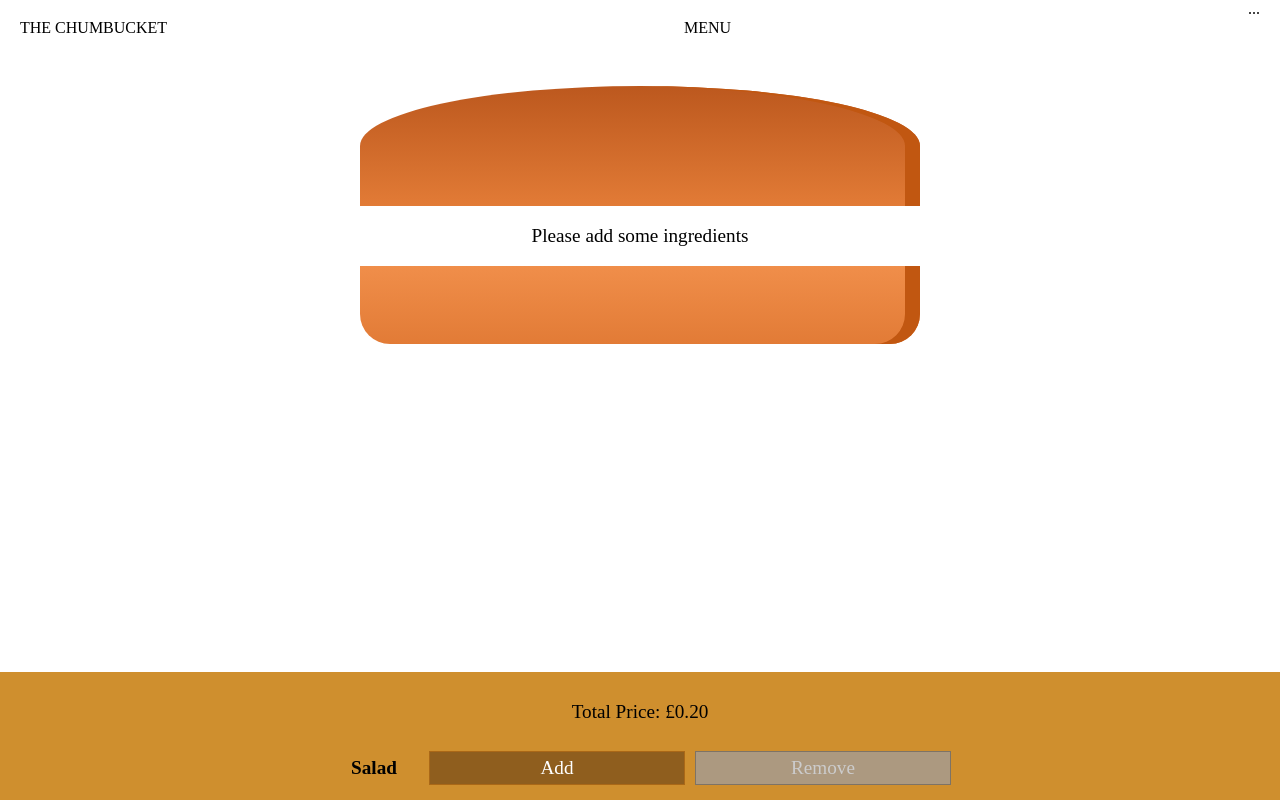
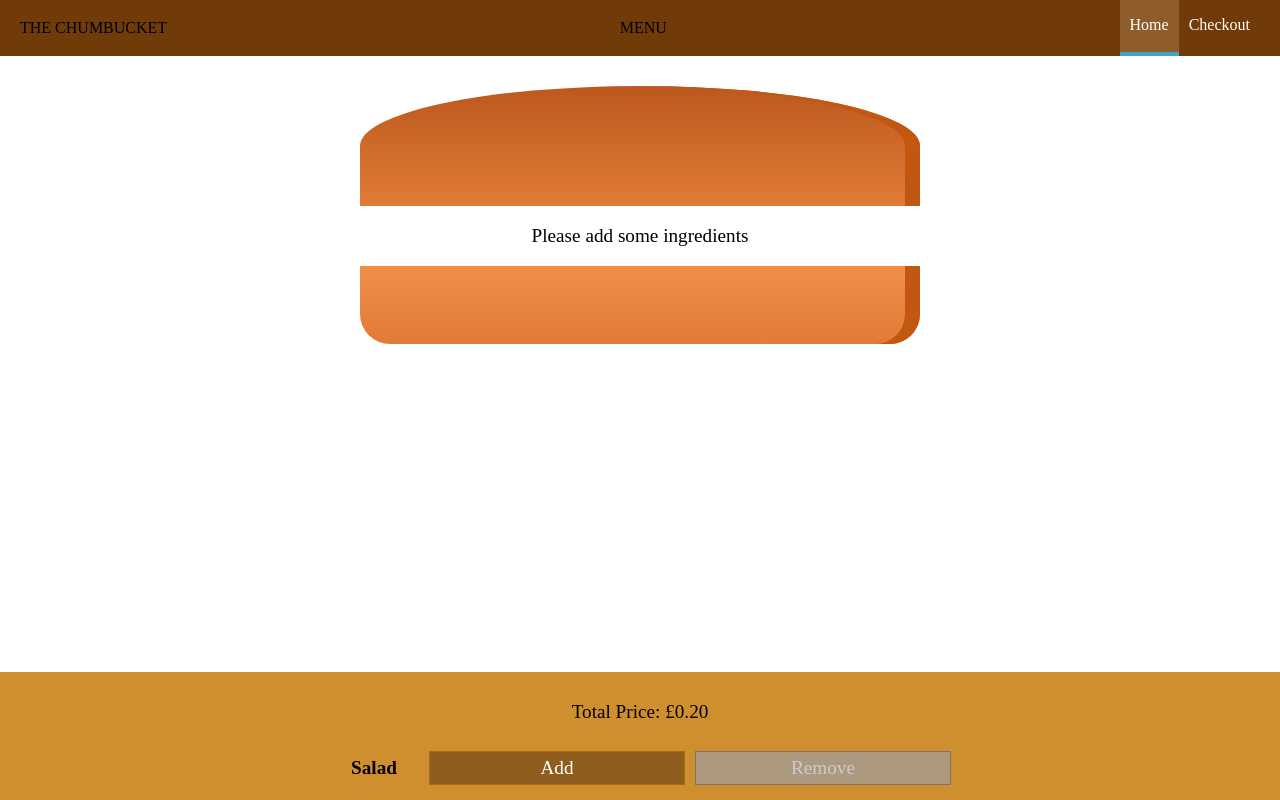
Before and after one commit to AxSch/burger-app, a React app: page / in a window 1280 px wide. Shown: the top 800 px of the page. Built offline with nearby package versions, Linux system fonts and the light colour scheme; a web font is replaced by a local one.

Commit message:
feat&fix: fixed typo with background-color & added usage of NavItems component

```diff
--- a/src/components/Navigation/Toolbar/Toolbar.tsx
+++ b/src/components/Navigation/Toolbar/Toolbar.tsx
@@ -1,5 +1,6 @@
 import React from 'react'
 import styled from 'styled-components'
+import NavItems from '../NavItems/NavItems';
 
 const StyledToolBar = styled.header`
   height: 56px;
@@ -7,7 +8,7 @@ const StyledToolBar = styled.header`
   position: fixed;
   top: 0;
   left: 0;
-  background-colour: #703B09;
+  background-color: #703B09;
   display: flex;
   justify-content: space-between;
   align-items: center;
@@ -26,7 +27,7 @@ const ToolBar: React.FunctionComponent<{}> = () => {
     <div>THE CHUMBUCKET</div>
     <div>MENU</div>
       <StyledToolBarNav>
-        ...
+        <NavItems />
       </StyledToolBarNav>
     </StyledToolBar>
   )
```
